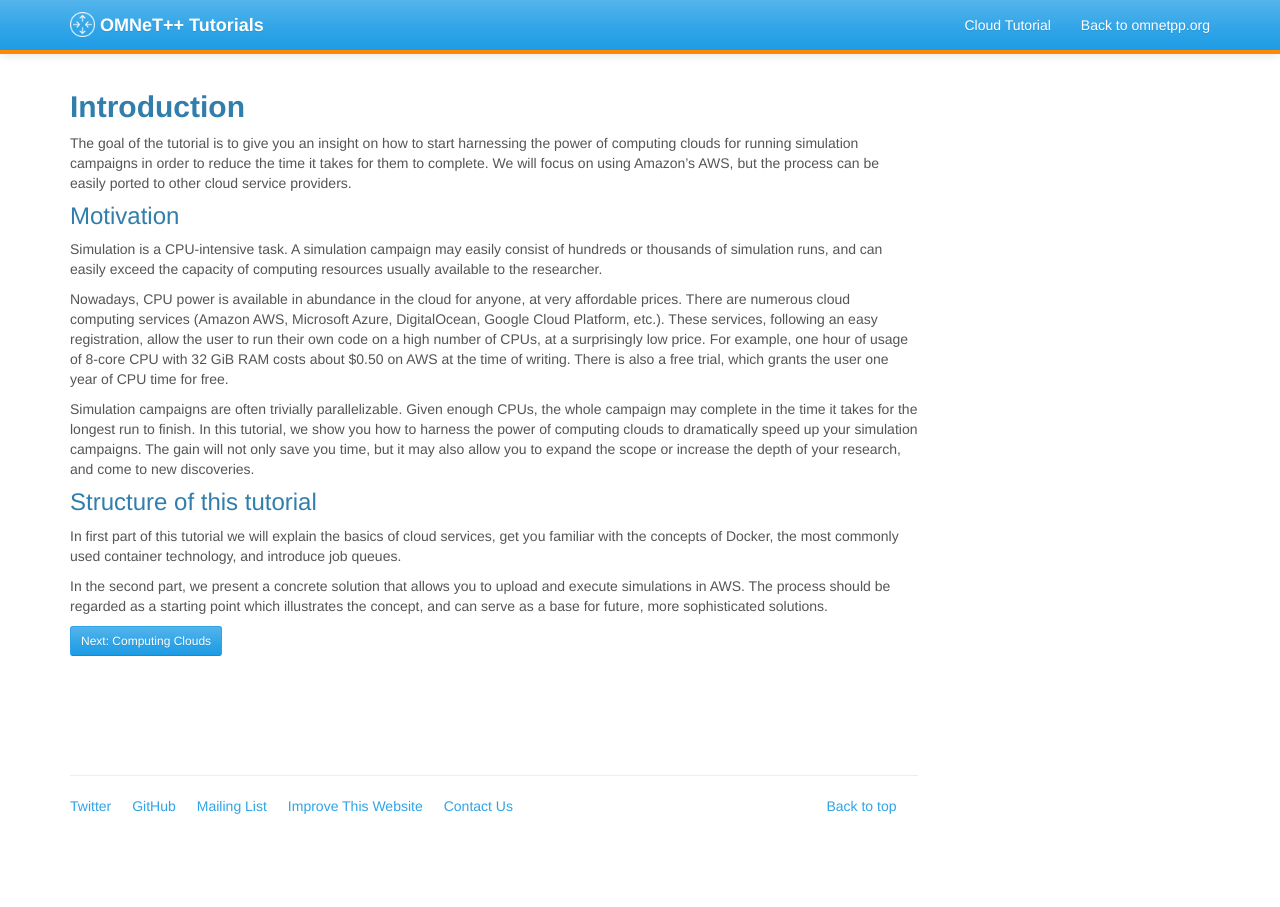
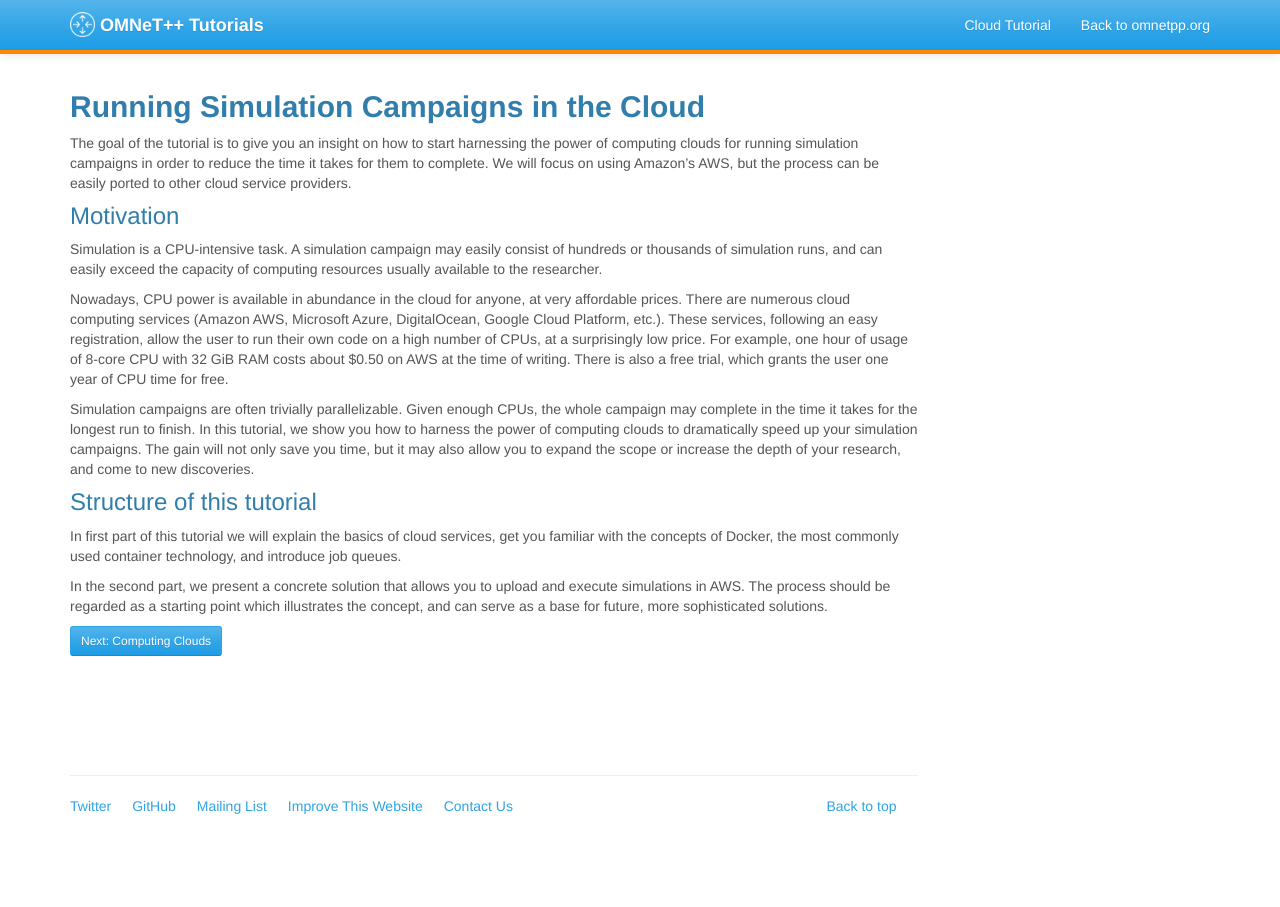
Before and after one commit to omnetpp/docs.omnetpp.org, a Jekyll site: the page built from cloud/index.md, in a window 1280 px wide. Built offline with Jekyll 4.4.1, drawn with Linux system fonts in a browser that asks for light colours; nearby versions of some CDN libraries.

Commit message:
Disable Rainbow.defer, rename Introduction step.

```diff
--- a/_layouts/default.html
+++ b/_layouts/default.html
@@ -159,7 +159,7 @@
     <script src="{{site.baseurl}}/etc/javascripts/rainbow-html.js"></script>
     <script src="{{site.baseurl}}/etc/javascripts/rainbow-dockerfile.js"></script>
     <script src="{{site.baseurl}}/etc/javascripts/rainbow-yaml.js"></script>
-    <script>Rainbow.defer = true;</script>
+    <!-- <script>Rainbow.defer = true;</script> -->
     <script src="{{site.baseurl}}/etc/javascripts/imgToFullSize.js"></script>
     <script src="{{site.baseurl}}/etc/javascripts/rainbow.linenumbers.min.js"></script>
   </body>
--- a/cloud/index.md
+++ b/cloud/index.md
@@ -1,6 +1,6 @@
 ---
 layout: page
-title: Introduction
+title: Running Simulation Campaigns in the Cloud
 ---
 
 The goal of the tutorial is to give you an insight on how to start harnessing
```
